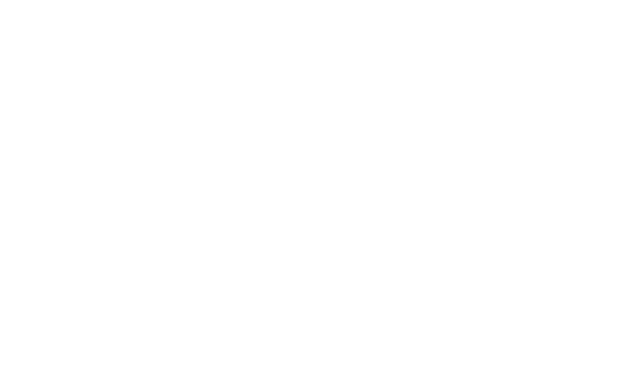
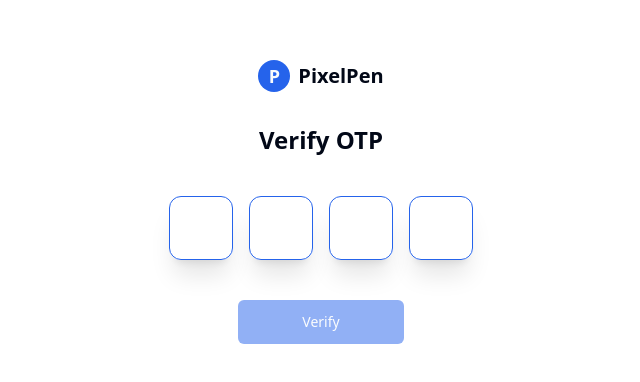
Before and after one commit to last-blade/Blogging-Platform, a React (Vite) app in the folder frontend/: page /verify-otp in a window 1280 px wide. Before the commit this address had no page. Shown: the part 198-580 px from the top of the page, without its empty margins (319-959 px from the left). Built offline with nearby package versions, Linux system fonts and the light colour scheme.

Commit message:
adde verify otp screen

```diff
--- a/frontend/src/App.jsx
+++ b/frontend/src/App.jsx
@@ -7,6 +7,7 @@
 import Register from './pages/Auth/Register';
 import UserDashboard from './layouts/Dashboard/UserDashboard';
 import UserHome from './pages/Home/UserHome';
+import VerifyOTP from './pages/Auth/VerifyOTP';
 
 function App() {
   return (
@@ -27,6 +28,8 @@
                 <UserHome />
               </UserDashboard>
         } />
+
+        <Route path='verify-otp' element={<VerifyOTP />} />
       </Routes>
     </Router>
   );
--- /dev/null
+++ b/frontend/src/pages/Auth/VerifyOTP.jsx
@@ -0,0 +1,61 @@
+import { useState, useRef } from "react";
+import { motion } from "framer-motion";
+import { Button } from "../../components/ui/Button";
+import Logo from "../../components/Logo";
+
+const VerifyOTP = ({ length = 4, onComplete }) => {
+  const [otp, setOtp] = useState(Array(length).fill(""));
+  const inputsRef = useRef([]);
+
+  const handleChange = (index, value) => {
+    if (!/^\d?$/.test(value)) return; // Allow only numbers
+    const newOtp = [...otp];
+    newOtp[index] = value;
+    setOtp(newOtp);
+
+    // Move to next input
+    if (value && index < length - 1) {
+      inputsRef.current[index + 1].focus();
+    }
+
+    // Callback when all fields are filled
+    if (newOtp.every((digit) => digit !== "")) {
+      onComplete(newOtp.join(""));
+    }
+  };
+
+  const handleKeyDown = (index, e) => {
+    if (e.key === "Backspace" && !otp[index] && index > 0) {
+      inputsRef.current[index - 1].focus();
+    }
+  };
+
+  return (
+    <div className="flex justify-center gap-4 p-6 items-center min-h-screen flex-col">
+      <Logo />
+      <h2 className="text-2xl font-bold text-center">Verify OTP</h2>
+      <div className="flex justify-center gap-4 p-6">
+        {otp.map((digit, index) => (
+          <motion.input
+            key={index}
+            ref={(el) => (inputsRef.current[index] = el)}
+            type="text"
+            maxLength={1}
+            value={digit}
+            onChange={(e) => handleChange(index, e.target.value)}
+            onKeyDown={(e) => handleKeyDown(index, e)}
+            className="w-14 h-14 md:w-16 md:h-16 text-center text-2xl md:text-3xl font-bold bg-transparent text-white rounded-xl shadow-xl border-[1px] border-[#2563EB] focus:border-none focus:outline-none focus:ring-4 focus:ring-[#2563EB] transition-all backdrop-blur-md"
+            initial={{ scale: 0.9, opacity: 0 }}
+            animate={{ scale: 1, opacity: 1 }}
+            transition={{ duration: 0.2 }}
+          />
+        ))}
+      </div>
+      <Button type='submit' size="xl" disabled={!otp.every((digit) => digit !== "")}>
+        Verify
+      </Button>
+    </div>
+  );
+};
+
+export default VerifyOTP;
```
